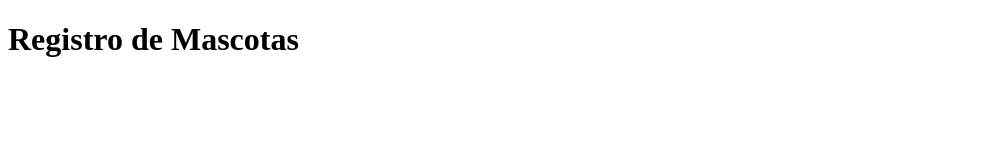
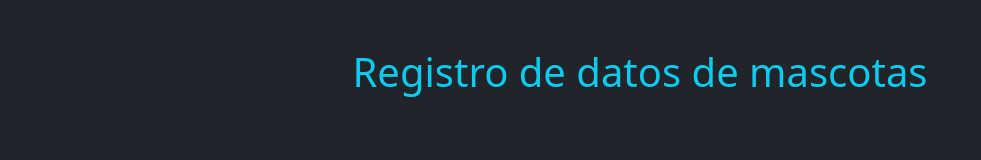
Before and after one commit to ElliotXLeo/registro-mascotas-i, a plain HTML site: page index.html in a window 1280 px wide. Shown: the whole page, without its empty margins (0-981 px from the left). Drawn offline with nearby package versions, Linux system fonts and the light colour scheme.

Commit message:
Estructura HTML y carga de recursos Bootstrap

```diff
--- a/index.html
+++ b/index.html
@@ -2,15 +2,22 @@
 <html lang="es">
 
 <head>
-  <meta charset="UTF-8">
-  <meta http-equiv="X-UA-Compatible" content="IE=edge">
-  <meta name="viewport" content="width=device-width, initial-scale=1.0">
-  <title>Registro de Mascotas</title>
-  <link rel="shortcut icon" href="./favicion.ico" type="image/x-icon">
+  <meta charset="UTF-8" />
+  <meta http-equiv="X-UA-Compatible" content="IE=edge" />
+  <meta name="viewport" content="width=device-width, initial-scale=1.0" />
+  <title>Registro de datos de mascotas</title>
+  <link href="https://cdn.jsdelivr.net/npm/bootstrap@5.1.3/dist/css/bootstrap.min.css" rel="stylesheet"
+    integrity="sha384-1BmE4kWBq78iYhFldvKuhfTAU6auU8tT94WrHftjDbrCEXSU1oBoqyl2QvZ6jIW3" crossorigin="anonymous" />
 </head>
 
-<body>
-  <h1>Registro de Mascotas</h1>
+<body class="py-5 bg-dark text-light text-center">
+  <main class="container">
+    <section>
+      <h1 class="text-info">Registro de datos de mascotas</h1>
+      <div id="elementos"></div>
+    </section>
+  </main>
+
 </body>
 
 </html>
```
